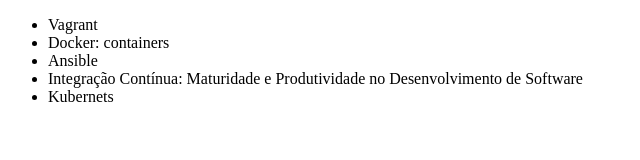
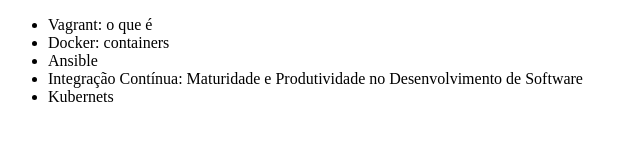
Before and after one commit to kojirenan/git-tests, a plain HTML site: page index.html in a window 1280 px wide. Shown: the full height of the page, 0-640 px from the left. Drawn offline with Linux system fonts and the light colour scheme.

Commit message:
corrigindo curso de Vagrant

```diff
--- a/index.html
+++ b/index.html
@@ -8,7 +8,7 @@
 </head>
 <body>
     <ul>
-        <li>Vagrant</li>
+        <li>Vagrant: o que é</li>
         <li>Docker: containers</li>
         <li>Ansible</li>
         <li>Integração Contínua: Maturidade e Produtividade no Desenvolvimento de Software</li>
```
